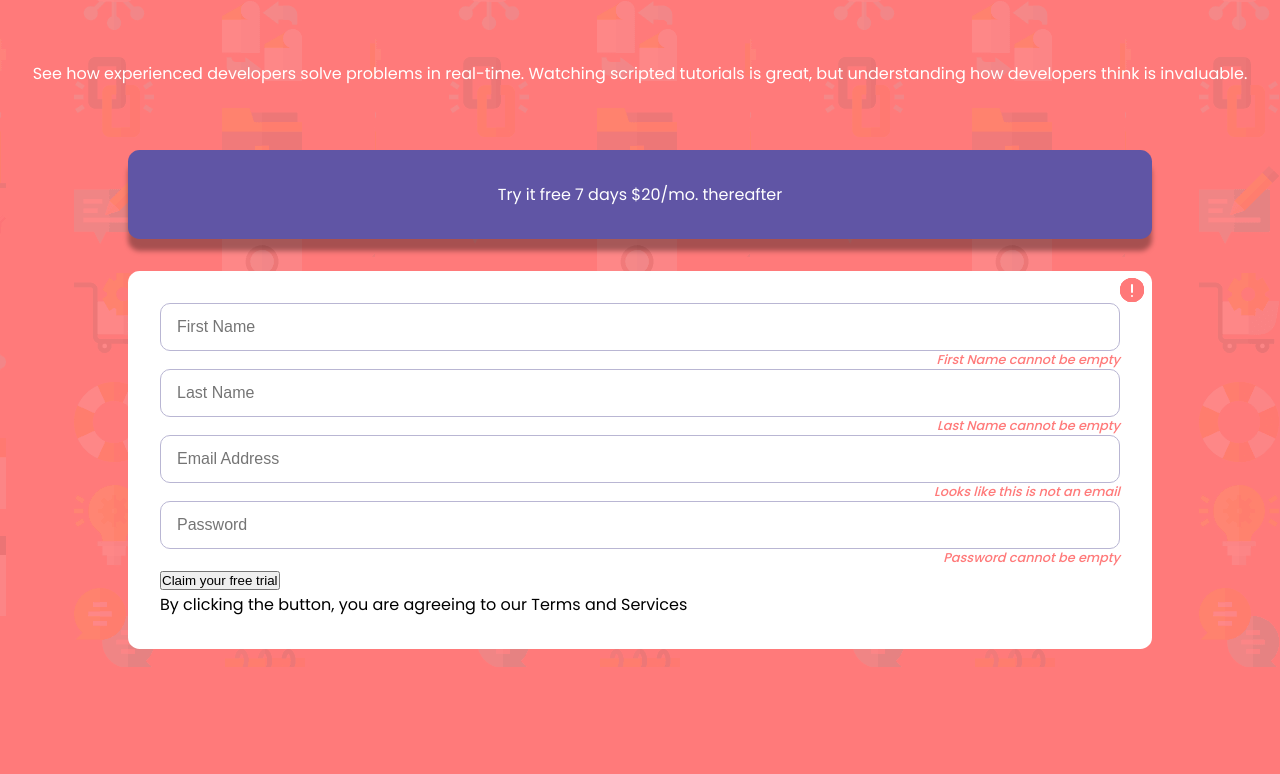
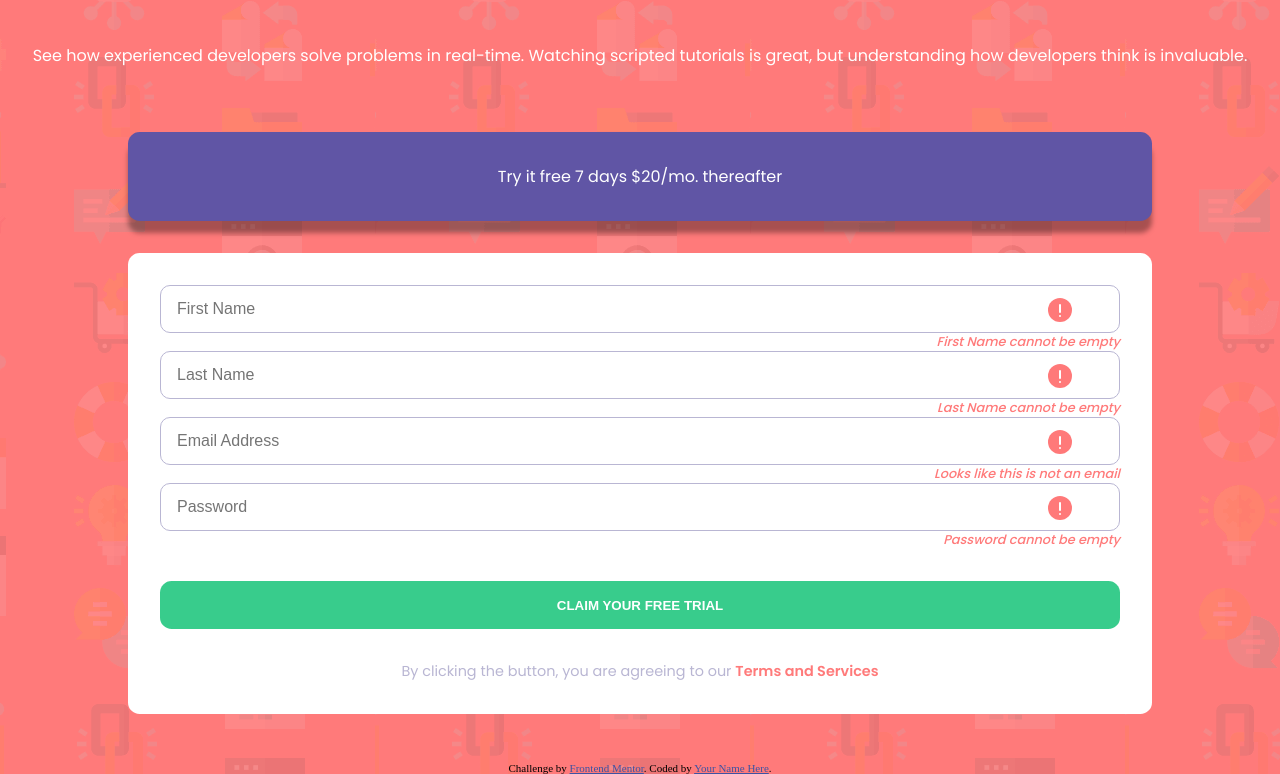
Before and after one commit to k4mlas/Intro-component-with-sign-up-form, a plain HTML site: page index.html in a window 1280 px wide. Shown: the part 133-907 px from the top of the page. Before the commit the page ends 800 px from the top, so only its background shows below. Drawn offline with Linux system fonts and the light colour scheme.

Commit message:
finish HTML and CSS

```diff
--- a/index.html
+++ b/index.html
@@ -30,22 +30,22 @@
           <p class="card__contentTwo__subtitle__text">Try it free 7 days <span>$20/mo. thereafter</span></p>
         </div>
         <div class="card__contentTwo__form">
-          <div class="card__contentYwo__form__input">
+          <div class="card__contentTwo__form__input">
             <input class="card__contentTwo__form__input__data" type="text" placeholder="First Name">
             <img class="card__contentTwo__form__input__icon" src="./images/icon-error.svg" alt="error">
             <p class="card__contentTwo__form__input__error">First Name cannot be empty</p>
           </div>
-          <div class="card__contentYwo__form__input">
+          <div class="card__contentTwo__form__input">
             <input class="card__contentTwo__form__input__data" type="text" placeholder="Last Name">
             <img class="card__contentTwo__form__input__icon" src="./images/icon-error.svg" alt="error">
             <p class="card__contentTwo__form__input__error">Last Name cannot be empty</p>
           </div>
-          <div class="card__contentYwo__form__input">
+          <div class="card__contentTwo__form__input">
             <input class="card__contentTwo__form__input__data" type="email" placeholder="Email Address">
             <img class="card__contentTwo__form__input__icon" src="./images/icon-error.svg" alt="error">
             <p class="card__contentTwo__form__input__error">Looks like this is not an email</p>
           </div>
-          <div class="card__contentYwo__form__input">
+          <div class="card__contentTwo__form__input">
             <input class="card__contentTwo__form__input__data" type="password" placeholder="Password">
             <img class="card__contentTwo__form__input__icon" src="./images/icon-error.svg" alt="error">
             <p class="card__contentTwo__form__input__error">Password cannot be empty</p>
@@ -59,12 +59,12 @@
       </div>
     </div>
   </main>
-  <!-- <footer>
+  <footer>
     <p class="attribution">
       Challenge by <a href="https://www.frontendmentor.io?ref=challenge" target="_blank">Frontend Mentor</a>.
       Coded by <a href="#">Your Name Here</a>.
     </p>
-  </footer> -->
+  </footer>
   <script src="./js/main.js"></script>
 </body>
 
--- a/scss/style.scss
+++ b/scss/style.scss
@@ -17,7 +17,6 @@ body {
 	flex-direction: column;
 	justify-content: center;
 	align-items: center;
-	height: 100vh;
 	font-family: 'Poppins', sans-serif;
 	&__content {
 		width: 100%;
@@ -55,7 +54,6 @@ body {
 			}
 		}
 		&__form {
-			position: relative;
 			width: 80%;
 			margin-top: 2rem;
 			padding: 2rem;
@@ -63,8 +61,8 @@ body {
 			border-radius: 0.725rem;
 
 			&__input {
-				width: 100%;
-				background-color: red;
+				position: relative;
+
 				&__data {
 					width: 100%;
 					height: 3rem;
@@ -83,19 +81,45 @@ body {
 				}
 				&__icon {
 					position: absolute;
-					top: 7px;
-
+					top: 20%;
+					right: 5%;
+				}
+			}
+			&__btn {
+				width: 100%;
+				height: 3rem;
+				margin-top: 2rem;
+				border: none;
+				font-weight: 700;
+				background-color: $green;
+				border-radius: 0.725rem;
+				text-transform: uppercase;
+				color: $white;
+				transition: background-color 0.3s;
+				cursor: pointer;
+				&:hover {
+					background-color: $grayishBlue;
+				}
+			}
+			&__paragraph {
+				margin-top: 2rem;
+				font-size: 0.9rem;
+				text-align: center;
+				color: $grayishBlue;
+				span {
+					color: $red;
+					font-weight: 600;
 				}
 			}
 		}
 	}
 }
 
-// .attribution {
-// 	margin-top: 3rem;
-// 	font-size: 11px;
-// 	text-align: center;
-// 	a {
-// 		color: hsl(228, 45%, 44%);
-// 	}
-// }
+.attribution {
+	margin-top: 3rem;
+	font-size: 11px;
+	text-align: center;
+	a {
+		color: hsl(228, 45%, 44%);
+	}
+}
```
Also changed, not shown: css/style.css, 1 other file.
